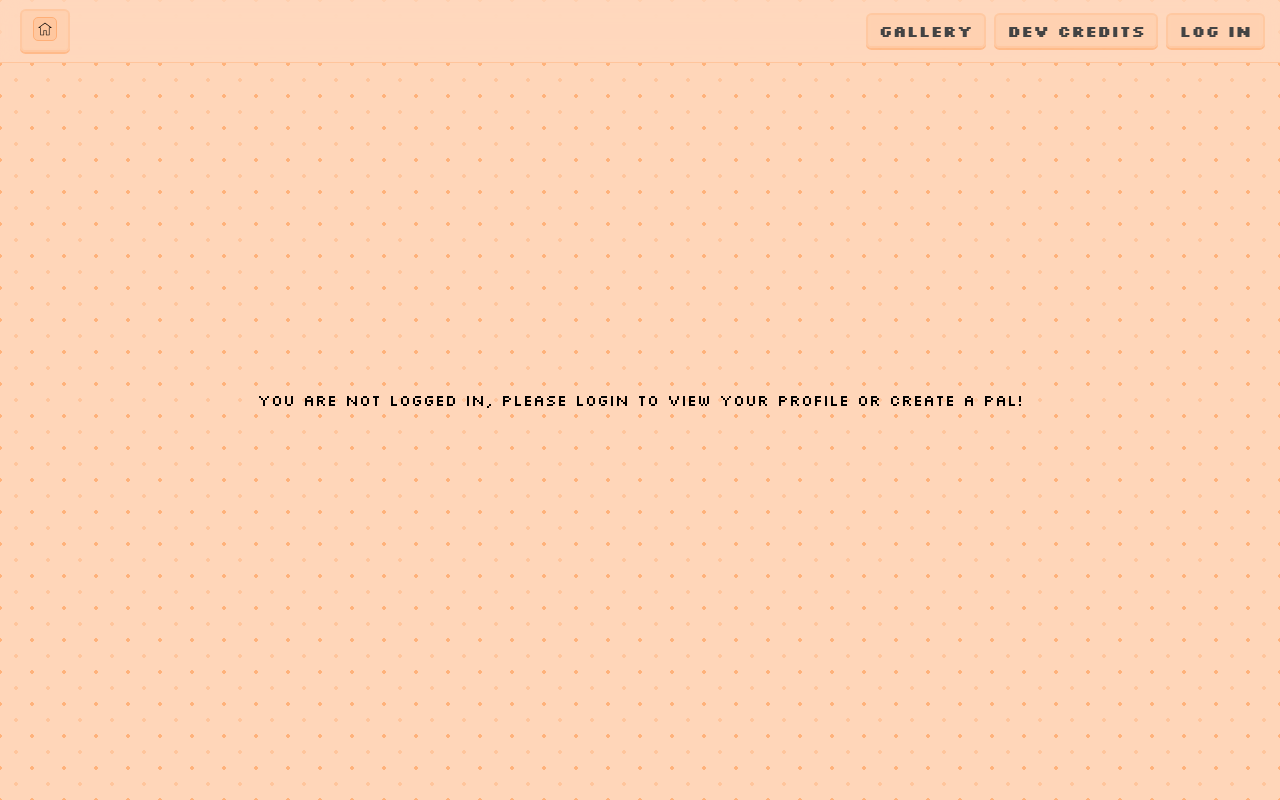
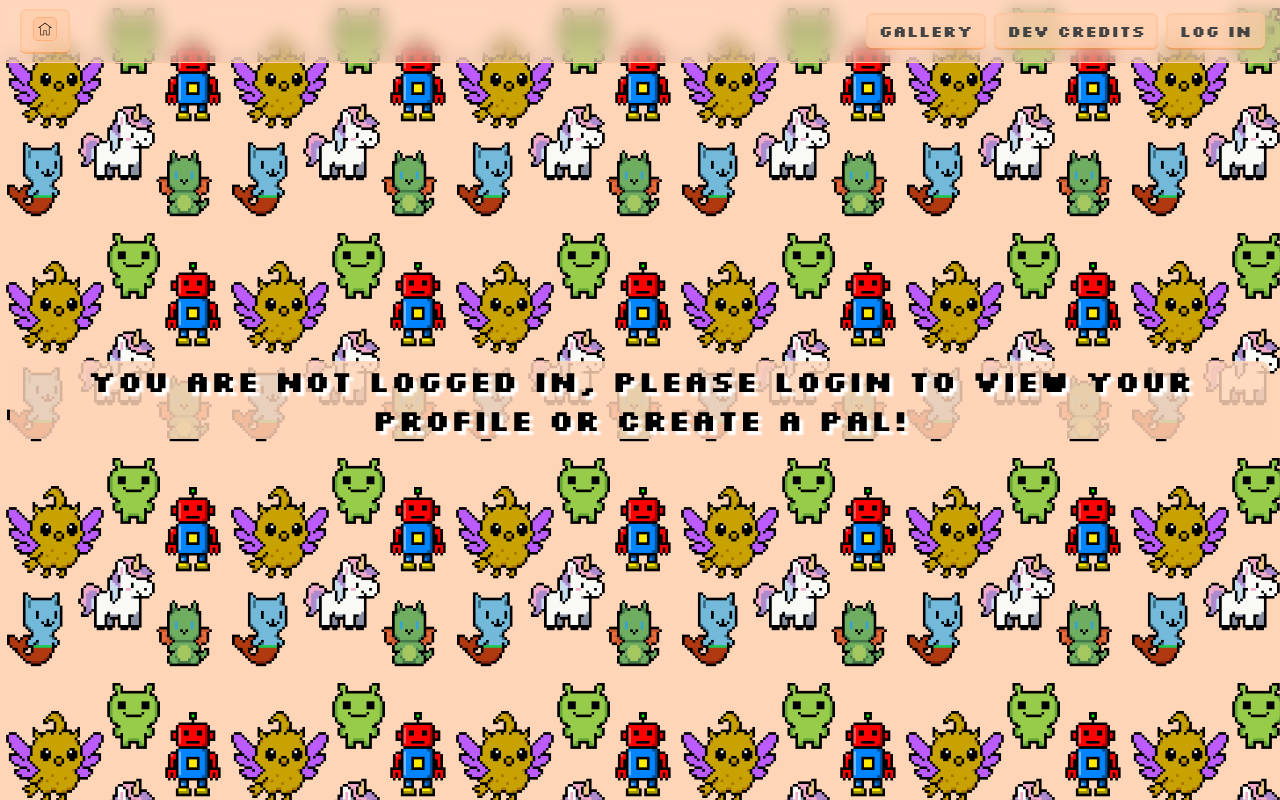
Before and after one commit to zeplin-michael/PixelPal, a React (Vite) app in the folder frontend/: page /profile in a window 1280 px wide. Built offline with nearby package versions, Linux system fonts and the light colour scheme.

Commit message:
Adjustments

```diff
--- a/frontend/src/pages/ProfilePage/ProfilePage.css
+++ b/frontend/src/pages/ProfilePage/ProfilePage.css
@@ -5,11 +5,23 @@
   justify-content: center;
   gap: 1rem;
   flex-grow: 1;
-  background-color: #ffd6b9;
-  background-image: radial-gradient(#ffc59c 0.12rem, transparent 0.12rem),
-    radial-gradient(#ffb27b 0.12rem, transparent 0.12rem);
-  background-size: 2rem 2rem;
+  background-color: hsl(25, 100%, 86%);
+  background-image: url("/assets/misc/background.gif");
+  /* background-image: radial-gradient(#ffc59c 0.12rem, transparent 0.12rem),
+    radial-gradient(#ffb27b 0.12rem, transparent 0.12rem); */
+  background-size: 225px;
   background-position: 0 0, 1rem 1rem;
+}
+
+.profile-container > h3 {
+  font-weight: bold;
+  font-size: 30px;
+  text-align: center;
+  text-shadow: 4px 4px 2px #ffffff;
+  background-color: hsla(25, 100%, 86%, 0.841);
+  margin: 10px;
+  padding: 0px;
+  border-radius: 10px;
 }
 
 .pet-profile {
--- a/frontend/src/pages/ProfilePage/ProfilePage.jsx
+++ b/frontend/src/pages/ProfilePage/ProfilePage.jsx
@@ -13,8 +13,10 @@ export default function ProfilePage() {
   if (!token) {
     return (
       <div className="profile-container">
-        You are not logged in, please login to view your profile or create a
-        pal!
+        <h3 className="container-login">
+          You are not logged in, please login to view your profile or create a
+          pal!
+        </h3>
       </div>
     );
     // If no pet, show create form
--- a/frontend/src/pages/deathscreen/EndScreen.css
+++ b/frontend/src/pages/deathscreen/EndScreen.css
@@ -26,7 +26,7 @@
   display: flex;
   align-items: center;
   justify-content: center;
-  /* background: url("./gravestone_img.png") no-repeat center center; */
+  background: url("/death_page/gravestone.png") no-repeat center center;
   background-size: contain;
   box-shadow: 0 8px 32px rgba(0, 0, 0, 0.18);
   padding: 2rem;
--- a/frontend/src/pages/deathscreen/EndScreen.jsx
+++ b/frontend/src/pages/deathscreen/EndScreen.jsx
@@ -8,16 +8,13 @@ import { motion } from "framer-motion";
 import useQuery from "../../api/useQuery";
 import "./EndScreen.css";
 import { usePet } from "../../api/PetContext";
+import gravestone from "/death_page/gravestone.png";
 
 const Tombstone = () => (
   //
   <>
     <div id="gravestone-emoji">🪦</div>
-    <img
-      src="/death_page/gravestone.png"
-      alt="Gravestone"
-      className="background"
-    />
+    <img src={gravestone} alt="Gravestone" className="background" />
     <br />
     <h2>R.I.P.</h2>
   </>
```
Also changed, not shown: frontend/public/assets/misc/background.gif (added).
